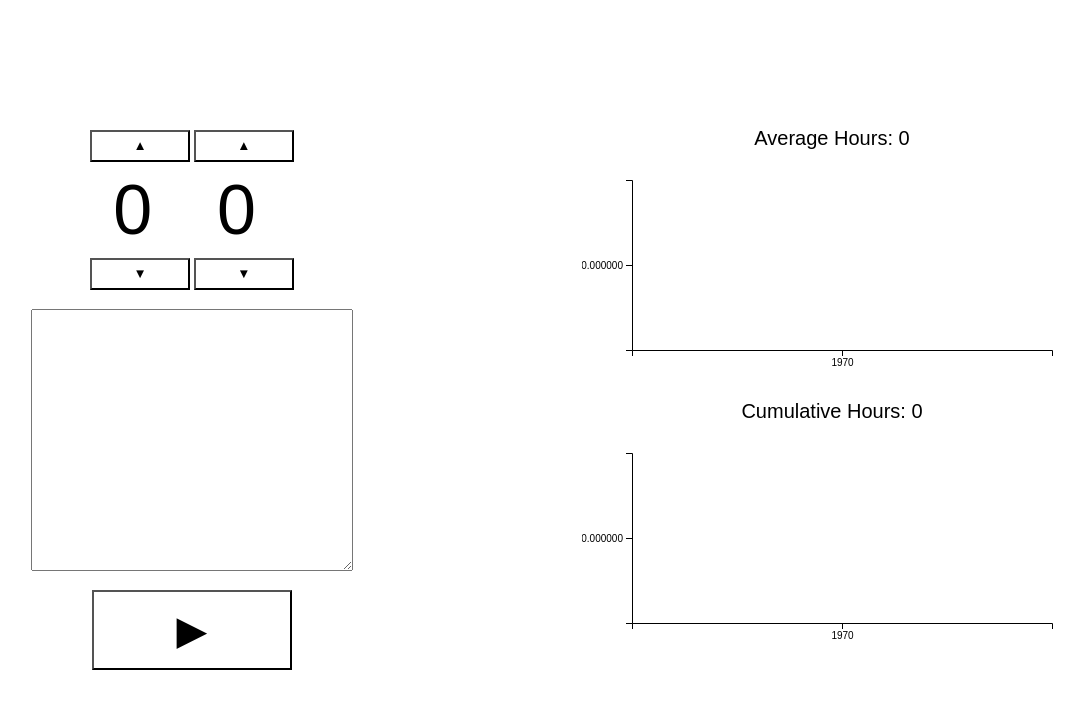
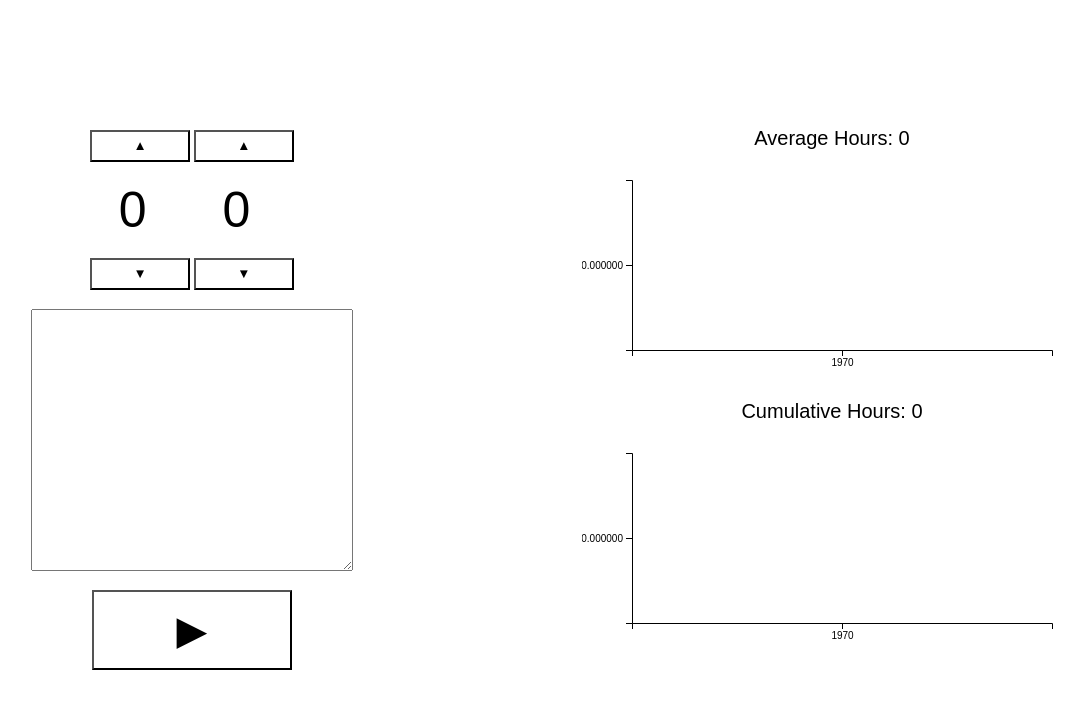
Before and after one commit to brinliang/manager, a React app in the folder frontend/: page / in a window 1280 px wide. Shown: the top 708 px of the page, without its empty margins (0-1085 px from the left). Built offline with nearby package versions, Linux system fonts and the light colour scheme; no server answers; the HTML template or start-up script is replaced by a standard one.

Commit message:
update ui

```diff
--- a/frontend/src/components/SetTimer.js
+++ b/frontend/src/components/SetTimer.js
@@ -34,7 +34,7 @@ const SetNumber = styled.div`
 const InputNumber = styled.input`
     width: 100px;
     height: 50%;
-    font-size: 70px;
+    font-size: 50px;
     text-align: center;
     outline: none;
     border: none;
@@ -98,12 +98,12 @@ const SetTimer = ({ notes, setNotes, setStartTime, setEndTime, changeMode }) =>
                 <SetClock>
                     <SetNumber>
                         <IncrementNumber onClick={e => setHours(Number(hours) + 1)}>▲</IncrementNumber>
-                        <InputNumber type='number' value={hours} onChange={e => setHours(e.target.value)} />
+                        <InputNumber min='0' max='99' type='number' value={hours} onChange={e => setHours(e.target.value)} />
                         <IncrementNumber onClick={e => setHours(Number(hours) - 1)}>▼</IncrementNumber>
                     </SetNumber>
                     <SetNumber>
                         <IncrementNumber onClick={e => setMinutes(Number(minutes) + 15)}>▲</IncrementNumber>
-                        <InputNumber type='number' step={15} value={minutes} onChange={e => setMinutes(e.target.value)} />
+                        <InputNumber min='0' max='99' type='number' step={15} value={minutes} onChange={e => setMinutes(e.target.value)} />
                         <IncrementNumber onClick={e => setMinutes(Number(minutes) - 15)}>▼</IncrementNumber>
                     </SetNumber>
                 </SetClock>
```
